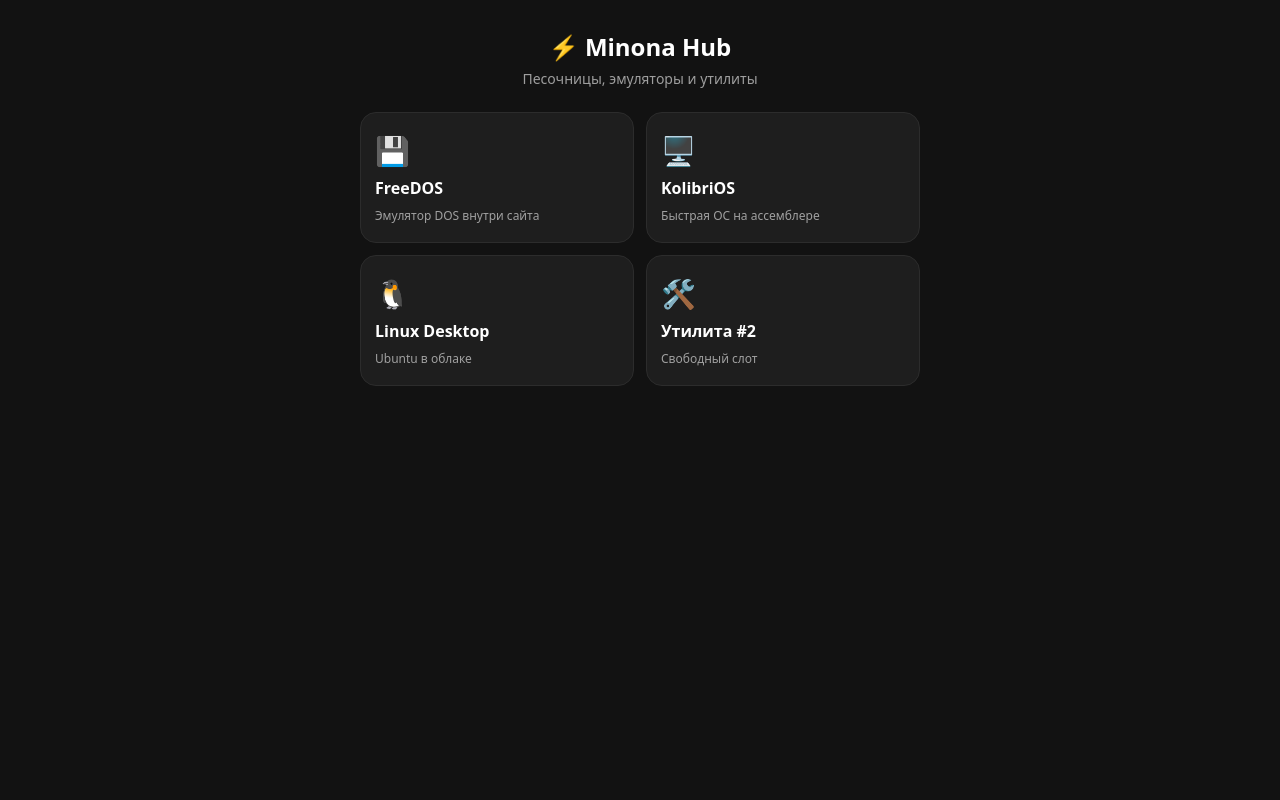
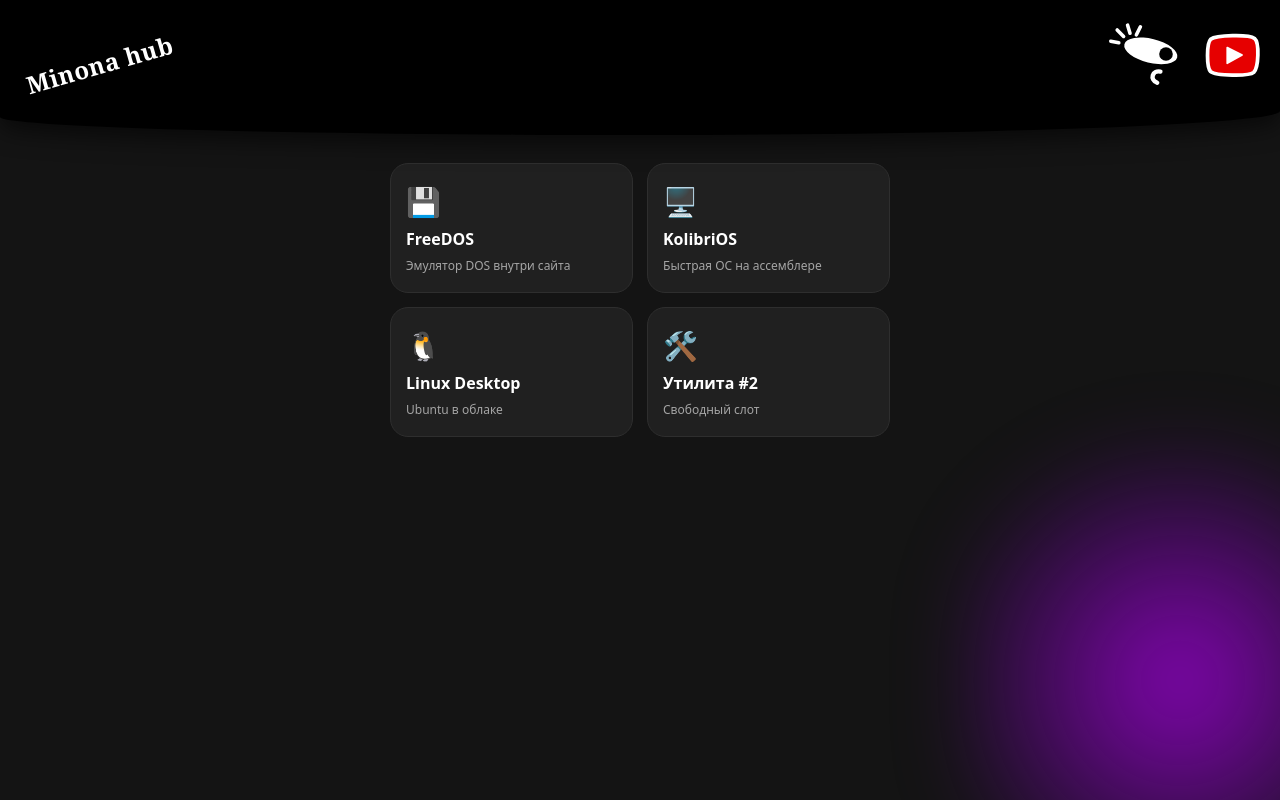
Before and after one commit to Minona286/Minona286.github.io, a plain HTML site: page index.html in a window 1280 px wide. Drawn offline with Linux system fonts and the light colour scheme.

Commit message:
Update index.html
Updated the design

```diff
--- a/index.html
+++ b/index.html
@@ -3,38 +3,155 @@
 <head>
   <meta charset="UTF-8">
   <meta name="viewport" content="width=device-width, initial-scale=1.0">
-  <meta name="theme-color" content="#121212">
-  <title>Minona Hub</title>
+  <meta name="theme-color" content="#000000">
+  <title>Minona hub</title>
   <link rel="manifest" href="manifest.json">
   <style>
-    * { box-sizing: border-box; margin: 0; padding: 0; font-family: system-ui, sans-serif; }
-    body { background: #121212; color: #fff; padding: 20px; max-width: 600px; margin: 0 auto; }
-    header { text-align: center; margin: 10px 0 24px; }
-    h1 { font-size: 24px; margin-bottom: 6px; }
-    p.sub { color: #9e9e9e; font-size: 14px; }
-    .grid { display: grid; grid-template-columns: 1fr 1fr; gap: 12px; }
+    * { box-sizing: border-box; margin: 0; padding: 0; }
+    body {
+      background: #141414;
+      color: #fff;
+      font-family: system-ui, -apple-system, sans-serif;
+      min-height: 100vh;
+      position: relative;
+      overflow-x: hidden;
+    }
+    /* Фиолетовое свечение в правом нижнем углу */
+    body::after {
+      content: "";
+      position: fixed;
+      bottom: -140px;
+      right: -120px;
+      width: 440px;
+      height: 520px;
+      background: radial-gradient(circle, rgba(168, 0, 230, 0.75) 0%, rgba(120, 0, 180, 0.25) 55%, transparent 75%);
+      filter: blur(35px);
+      pointer-events: none;
+      z-index: 0;
+    }
+
+    /* Черная волнистая шапка */
+    .top-header {
+      position: relative;
+      width: 100%;
+      height: 135px;
+      background: #000000;
+      border-bottom-left-radius: 50% 18px;
+      border-bottom-right-radius: 50% 24px;
+      display: flex;
+      align-items: center;
+      justify-content: space-between;
+      padding: 10px 18px 25px;
+      z-index: 2;
+      box-shadow: 0 8px 25px rgba(0, 0, 0, 0.6);
+    }
+
+    /* Повернутый заголовок как на рисунке */
+    .logo-title {
+      font-family: Georgia, 'Times New Roman', serif;
+      font-weight: 700;
+      font-size: 24px;
+      color: #ffffff;
+      transform: rotate(-16deg);
+      margin-left: 6px;
+      margin-top: 8px;
+      letter-spacing: 0.5px;
+      user-select: none;
+    }
+
+    /* Дудлы в правом верхнем углу */
+    .doodles {
+      display: flex;
+      align-items: center;
+      gap: 10px;
+      margin-top: -5px;
+    }
+    .yt-link {
+      display: inline-block;
+      transition: transform 0.15s;
+    }
+    .yt-link:active {
+      transform: scale(0.92);
+    }
+
+    /* Основной контейнер с кнопками */
+    .container {
+      position: relative;
+      z-index: 1;
+      max-width: 540px;
+      margin: 0 auto;
+      padding: 28px 20px 40px;
+    }
+    .grid {
+      display: grid;
+      grid-template-columns: 1fr 1fr;
+      gap: 14px;
+    }
     .card {
-      background: #1e1e1e; border: 1px solid #2c2c2c; border-radius: 16px;
-      padding: 18px 14px; text-decoration: none; color: #fff;
-      display: flex; flex-direction: column; gap: 8px;
+      background: rgba(34, 34, 34, 0.92);
+      border: 1px solid #2e2e2e;
+      border-radius: 18px;
+      padding: 18px 15px;
+      text-decoration: none;
+      color: #fff;
+      display: flex;
+      flex-direction: column;
+      gap: 8px;
+      backdrop-filter: blur(6px);
+      transition: transform 0.15s, background 0.15s;
     }
-    .card:active { transform: scale(0.97); background: #292929; }
+    .card:active {
+      transform: scale(0.96);
+      background: #2c2c2c;
+    }
     .icon { font-size: 28px; }
-    .title { font-weight: 600; font-size: 16px; }
-    .desc { font-size: 12px; color: #a0a0a0; }
+    .title { font-weight: 700; font-size: 16px; }
+    .desc { font-size: 12px; color: #a5a5a5; line-height: 1.35; }
+
     #installBtn {
-      display: none; width: 100%; margin-top: 20px; padding: 14px;
-      background: #00e676; color: #000; border: none; border-radius: 12px;
-      font-weight: 700; font-size: 15px; cursor: pointer;
+      display: none;
+      width: 100%;
+      margin-top: 24px;
+      padding: 14px;
+      background: #a800e6;
+      color: #fff;
+      border: none;
+      border-radius: 14px;
+      font-weight: 700;
+      font-size: 15px;
+      cursor: pointer;
+      box-shadow: 0 4px 15px rgba(168, 0, 230, 0.4);
     }
   </style>
 </head>
 <body>
-  <header>
-    <h1>⚡ Minona Hub</h1>
-    <p class="sub">Песочницы, эмуляторы и утилиты</p>
+
+  <header class="top-header">
+    <div class="logo-title">Minona hub</div>
+
+    <div class="doodles">
+      <!-- Белый дудл с лучами -->
+      <svg width="88" height="72" viewBox="0 0 110 90" fill="none">
+        <!-- Лучи -->
+        <path d="M22 18L14 10M30 14L27 4M38 16L43 6M16 26L6 24" stroke="#fff" stroke-width="4.5" stroke-linecap="round"/>
+        <!-- Капсула/глаз -->
+        <ellipse cx="56" cy="36" rx="34" ry="15" transform="rotate(14 56 36)" fill="#fff"/>
+        <circle cx="75" cy="40" r="8.5" fill="#000"/>
+        <!-- Нижний крючок -->
+        <path d="M68 62C58 60 54 72 64 76" stroke="#fff" stroke-width="5.5" stroke-linecap="round"/>
+      </svg>
+
+      <!-- Рисованная кнопка YouTube (можешь заменить # на ссылку на свой канал) -->
+      <a href="https://youtube.com" target="_blank" class="yt-link" aria-label="YouTube">
+        <svg width="58" height="52" viewBox="0 0 70 62" fill="none">
+          <path d="M8 12C15 7 54 6 61 11C67 16 66 46 60 52C54 57 14 56 8 51C3 46 3 17 8 12Z" fill="#E60000" stroke="#fff" stroke-width="4.5" stroke-linejoin="round"/>
+          <path d="M28 22L46 31L28 41V22Z" fill="#fff" stroke="#fff" stroke-width="2" stroke-linejoin="round"/>
+        </svg>
+      </a>
+    </div>
   </header>
 
+  <main class="container">
     <div class="grid">
       <a href="dos.html" class="card">
         <span class="icon">💾</span>
@@ -61,7 +178,8 @@
       </a>
     </div>
 
-  <button id="installBtn">📲 Установить как приложение</button>
+    <button id="installBtn">📲 Установить Minona hub</button>
+  </main>
 
   <script>
     if ('serviceWorker' in navigator) {
```
Lines whose indentation alone changed are shown as unchanged.
